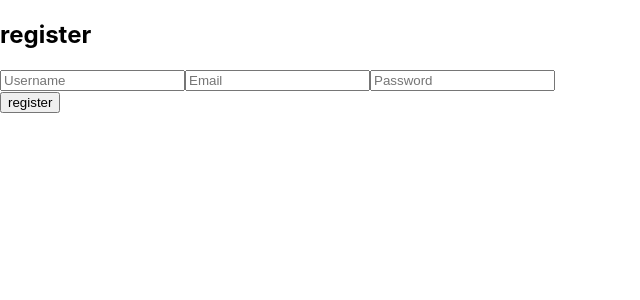
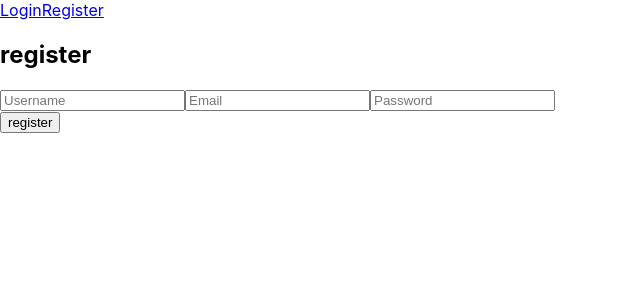
Before and after one commit to WilliamBerlin76/goal-keeper, a React (Create React App) app: page /register in a window 1280 px wide. Shown: the top 300 px of the page, without its empty margins (0-640 px from the left). Built offline with nearby package versions, Linux system fonts and the light colour scheme.

Commit message:
added simple nav component

```diff
--- a/src/App.js
+++ b/src/App.js
@@ -1,22 +1,26 @@
 import React from 'react';
-import { Route } from 'react-router-dom'
+import { Route, Switch } from 'react-router-dom'
 import './App.css';
 
 import Register from './components/auth/register';
+import Nav from './components/nav/nav';
 
 function App() {
   return (
     <>
+      <Nav/>
+      <Switch>
         <Route
-        exact path='/register'
+          path='/register'
           render={props => <Register type='register'/>}
         />
         <Route
-        exact path='/login'
+          path='/login'
           render={props => <Register type='login'/>}
         />
+      </Switch>
     </>
   );
-}
+};
 
 export default App;
--- a/src/components/auth/register.js
+++ b/src/components/auth/register.js
@@ -4,7 +4,7 @@ import { connect } from 'react-redux';
 import { register } from '../../actions/index';
 
 const Register = props => {
-    const [user, setUser] = useState({})
+    const [user, setUser] = useState({});
 
     const handleChange = e => {
         setUser({
--- /dev/null
+++ b/src/components/nav/nav.js
@@ -0,0 +1,13 @@
+import React from 'react';
+import { NavLink } from 'react-router-dom';
+
+const Nav = () => {
+    return (
+        <>
+            <NavLink to='/login'>Login</NavLink>
+            <NavLink to='/register'>Register</NavLink>
+        </>
+    );
+};
+
+export default Nav;
```
Lines whose indentation alone changed are shown as unchanged.
